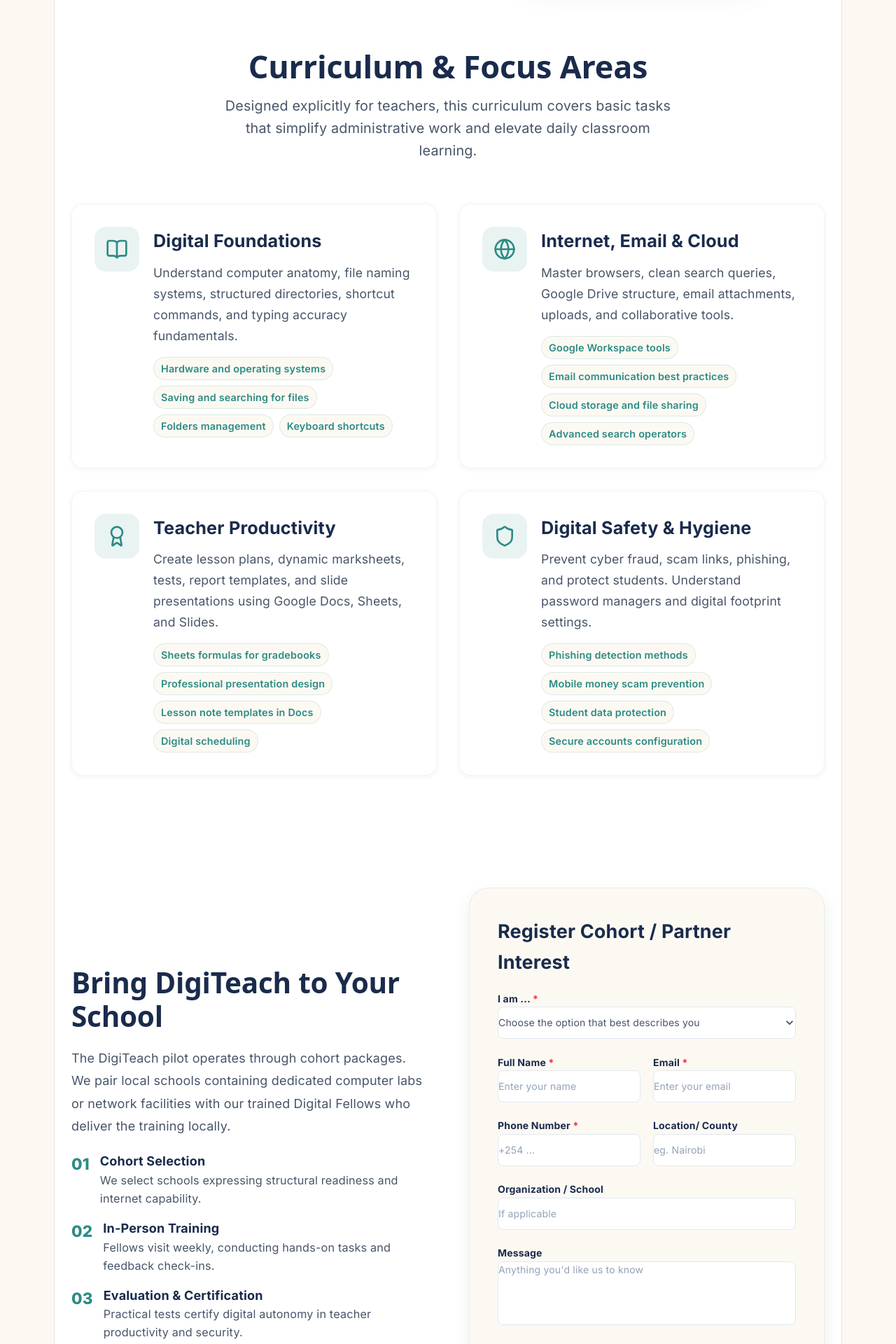
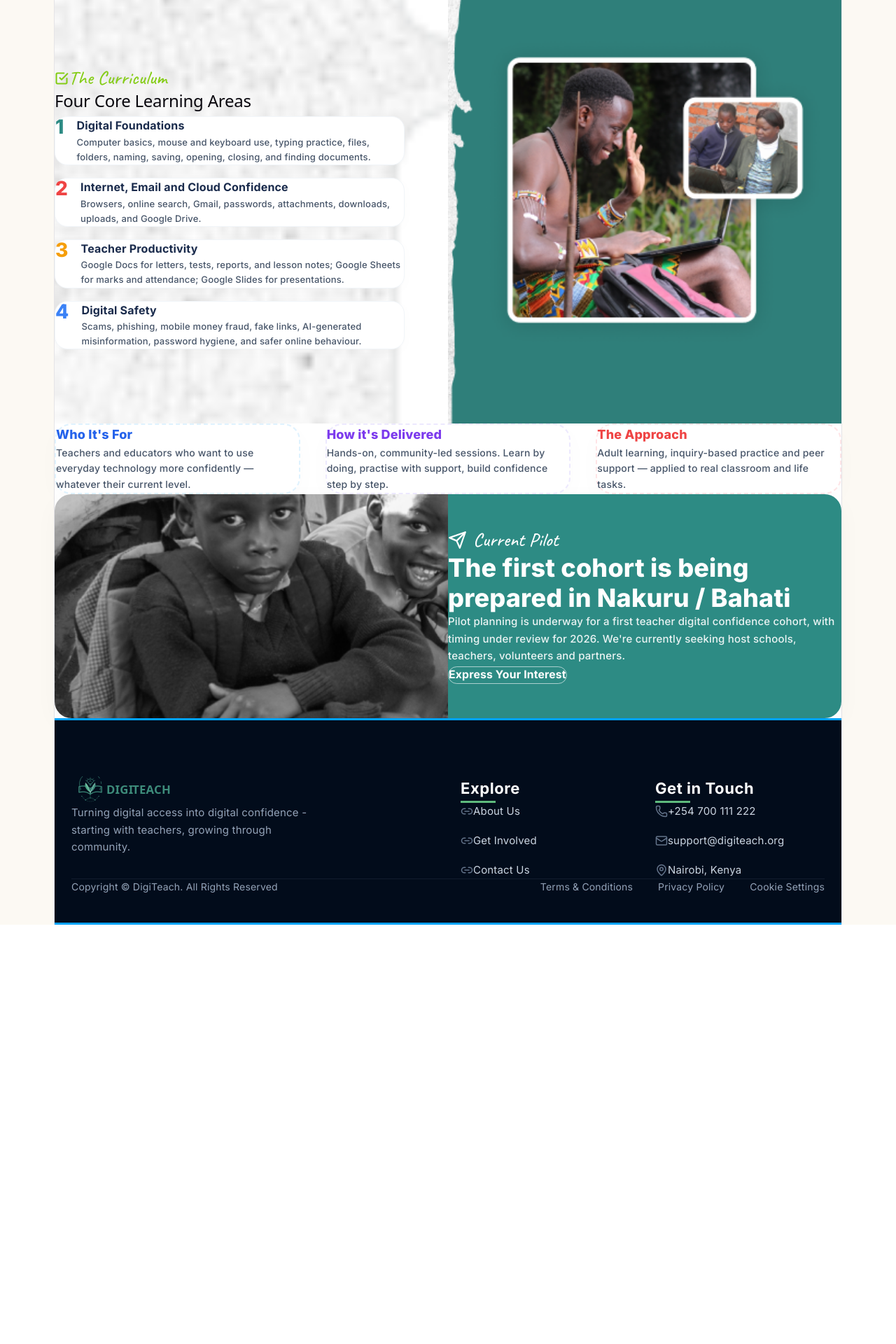
Before and after one commit to habibatiy89-cyber/Digiteach2, a React app: page /digiteach in a window 1280 px wide. Shown: the part 680-2600 px from the top of the page at 70% size. After the commit the page ends 2001 px from the top, so only its background shows below. Built offline with nearby package versions, Linux system fonts and the light colour scheme; the HTML template or start-up script is replaced by a standard one.

Commit message:
complete gitteach section

```diff
--- a/src/pages/DigiTeach.jsx
+++ b/src/pages/DigiTeach.jsx
@@ -1,35 +1,6 @@
 import React from 'react';
-import { BookOpen, Shield, Globe, Award, HelpCircle } from 'lucide-react';
-import VolunteerForm from '../components/VolunteerForm';
 
 const DigiTeach = () => {
-  const curriculum = [
-    {
-      title: 'Digital Foundations',
-      icon: <BookOpen size={32} style={{ color: '#2D8B84' }} />,
-      desc: 'Understand computer anatomy, file naming systems, structured directories, shortcut commands, and typing accuracy fundamentals.',
-      topics: ['Hardware and operating systems', 'Saving and searching for files', 'Folders management', 'Keyboard shortcuts']
-    },
-    {
-      title: 'Internet, Email & Cloud',
-      icon: <Globe size={32} style={{ color: '#2D8B84' }} />,
-      desc: 'Master browsers, clean search queries, Google Drive structure, email attachments, uploads, and collaborative tools.',
-      topics: ['Google Workspace tools', 'Email communication best practices', 'Cloud storage and file sharing', 'Advanced search operators']
-    },
-    {
-      title: 'Teacher Productivity',
-      icon: <Award size={32} style={{ color: '#2D8B84' }} />,
-      desc: 'Create lesson plans, dynamic marksheets, tests, report templates, and slide presentations using Google Docs, Sheets, and Slides.',
-      topics: ['Sheets formulas for gradebooks', 'Professional presentation design', 'Lesson note templates in Docs', 'Digital scheduling']
-    },
-    {
-      title: 'Digital Safety & Hygiene',
-      icon: <Shield size={32} style={{ color: '#2D8B84' }} />,
-      desc: 'Prevent cyber fraud, scam links, phishing, and protect students. Understand password managers and digital footprint settings.',
-      topics: ['Phishing detection methods', 'Mobile money scam prevention', 'Student data protection', 'Secure accounts configuration']
-    }
-  ];
-
   return (
     <div className="w-full bg-white font-sans">
       {/* DigiTeach Hero Banner */}
@@ -84,100 +55,174 @@ const DigiTeach = () => {
       </div>
 
       {/* Curriculum Overview */}
-      <section style={{ padding: '80px 0' }}>
-        <div className="container">
-          <div style={{ textAlign: 'center', marginBottom: '60px' }}>
-            <h2 style={{ fontSize: '2.5rem', color: '#1A2B4C', fontWeight: 700 }}>Curriculum & Focus Areas</h2>
-            <p style={{ color: '#475569', maxWidth: '650px', margin: '15px auto 0', fontSize: '1.1rem' }}>
-              Designed explicitly for teachers, this curriculum covers basic tasks that simplify administrative work and elevate daily classroom learning.
+      <div className="w-full flex flex-col lg:flex-row items-stretch justify-center overflow-hidden">
+
+        {/* Left Column: List on Paper Texture */}
+        <div
+          className="w-full lg:w-1/2 px-8 py-16 md:px-16 md:py-20 flex flex-col justify-center text-left"
+          style={{
+            backgroundImage: "url('/images/paper-bg.png')",
+            backgroundSize: 'cover',
+            backgroundPosition: 'center'
+          }}
+        >
+          {/* Tagline */}
+          <div className="flex items-center mb-3">
+            <svg width="20" height="20" viewBox="0 0 24 24" fill="none" stroke="#84cc16" strokeWidth="2.5" strokeLinecap="round" strokeLinejoin="round" className="mr-2">
+              <polyline points="9 11 12 14 22 4" />
+              <path d="M21 12v7a2 2 0 0 1-2 2H5a2 2 0 0 1-2-2V5a2 2 0 0 1 2-2h11" />
+            </svg>
+            <span
+              className="italic text-2xl"
+              style={{ fontFamily: "'Caveat', cursive", color: '#84cc16' }}
+            >
+              The Curriculum
+            </span>
+          </div>
+
+          {/* Heading */}
+          <h2 className="text-[32px] md:text-[36px] font-extrabold text-[#1A2B4C] mb-8 leading-tight">
+            Four Core Learning Areas
+          </h2>
+
+          {/* List Cards */}
+          <div className="flex flex-col gap-4 max-w-[500px]">
+
+            {/* Area 1 */}
+            <div className="bg-white p-5 rounded-2xl border border-slate-100 shadow-[0_4px_20px_rgba(0,0,0,0.02)] flex gap-4">
+              <span className="text-[28px] font-extrabold text-[#2D8B84] leading-none mt-0.5">1</span>
+              <div>
+                <h4 className="text-[16px] font-bold text-[#1A2B4C] mb-1">Digital Foundations</h4>
+                <p className="text-[13px] text-[#475569] leading-relaxed font-medium">
+                  Computer basics, mouse and keyboard use, typing practice, files, folders, naming, saving, opening, closing, and finding documents.
+                </p>
+              </div>
+            </div>
+
+            {/* Area 2 */}
+            <div className="bg-white p-5 rounded-2xl border border-slate-100 shadow-[0_4px_20px_rgba(0,0,0,0.02)] flex gap-4">
+              <span className="text-[28px] font-extrabold text-[#EF4444] leading-none mt-0.5">2</span>
+              <div>
+                <h4 className="text-[16px] font-bold text-[#1A2B4C] mb-1">Internet, Email and Cloud Confidence</h4>
+                <p className="text-[13px] text-[#475569] leading-relaxed font-medium">
+                  Browsers, online search, Gmail, passwords, attachments, downloads, uploads, and Google Drive.
+                </p>
+              </div>
+            </div>
+
+            {/* Area 3 */}
+            <div className="bg-white p-5 rounded-2xl border border-slate-100 shadow-[0_4px_20px_rgba(0,0,0,0.02)] flex gap-4">
+              <span className="text-[28px] font-extrabold text-[#F59E0B] leading-none mt-0.5">3</span>
+              <div>
+                <h4 className="text-[16px] font-bold text-[#1A2B4C] mb-1">Teacher Productivity</h4>
+                <p className="text-[13px] text-[#475569] leading-relaxed font-medium">
+                  Google Docs for letters, tests, reports, and lesson notes; Google Sheets for marks and attendance; Google Slides for presentations.
+                </p>
+              </div>
+            </div>
+
+            {/* Area 4 */}
+            <div className="bg-white p-5 rounded-2xl border border-slate-100 shadow-[0_4px_20px_rgba(0,0,0,0.02)] flex gap-4">
+              <span className="text-[28px] font-extrabold text-[#3B82F6] leading-none mt-0.5">4</span>
+              <div>
+                <h4 className="text-[16px] font-bold text-[#1A2B4C] mb-1">Digital Safety</h4>
+                <p className="text-[13px] text-[#475569] leading-relaxed font-medium">
+                  Scams, phishing, mobile money fraud, fake links, AI-generated misinformation, password hygiene, and safer online behaviour.
+                </p>
+              </div>
+            </div>
+
+          </div>
+        </div>
+
+        {/* Right Column: Teal Graphic Panel */}
+        <div className="w-full lg:w-1/2 flex-shrink-0 flex items-stretch">
+          <img
+            src="/images/curriculum-right.png"
+            alt="Curriculum visual presentation"
+            className="w-full h-auto lg:h-full object-cover"
+          />
+        </div>
+
+      </div>
+
+      {/* Cards Info Section */}
+      <div className="max-w-6xl mx-auto px-6 py-16">
+        <div className="grid grid-cols-1 md:grid-cols-3 gap-8">
+          {/* Card 1 */}
+          <div className="bg-white rounded-[24px] p-8 shadow-[0_10px_35px_rgba(0,0,0,0.02)] border-2 border-dashed border-sky-100 flex flex-col text-left">
+            <h4 className="text-[18px] font-extrabold text-[#2563EB] mb-4">Who It's For</h4>
+            <p className="text-[#475569] text-[14px] leading-relaxed font-medium">
+              Teachers and educators who want to use everyday technology more confidently — whatever their current level.
             </p>
           </div>
 
-          <div className="grid-2">
-            {curriculum.map((item, idx) => (
-              <div key={idx} className="card-hover" style={{ display: 'flex', gap: '20px', alignItems: 'flex-start' }}>
-                <div style={{
-                  padding: '16px',
-                  backgroundColor: 'rgba(45, 139, 132, 0.1)',
-                  borderRadius: '16px',
-                  display: 'flex',
-                  alignItems: 'center',
-                  justifyContent: 'center'
-                }}>
-                  {item.icon}
-                </div>
-                <div>
-                  <h3 style={{ fontSize: '1.4rem', color: '#1A2B4C', marginBottom: '10px', fontWeight: 700 }}>{item.title}</h3>
-                  <p style={{ color: '#475569', fontSize: '0.98rem', marginBottom: '15px', lineHeight: 1.7 }}>{item.desc}</p>
-                  <div style={{ display: 'flex', flexWrap: 'wrap', gap: '8px' }}>
-                    {item.topics.map((t, index) => (
-                      <span key={index} style={{
-                        fontSize: '0.8rem',
-                        padding: '4px 10px',
-                        backgroundColor: '#FCF9F3',
-                        color: '#2D8B84',
-                        border: '1px solid rgba(45,139,132,0.15)',
-                        borderRadius: '99px',
-                        fontWeight: 600
-                      }}>{t}</span>
-                    ))}
-                  </div>
-                </div>
-              </div>
-            ))}
+          {/* Card 2 */}
+          <div className="bg-white rounded-[24px] p-8 shadow-[0_10px_35px_rgba(0,0,0,0.02)] border-2 border-dashed border-violet-100 flex flex-col text-left">
+            <h4 className="text-[18px] font-extrabold text-[#7C3AED] mb-4">How it's Delivered</h4>
+            <p className="text-[#475569] text-[14px] leading-relaxed font-medium">
+              Hands-on, community-led sessions. Learn by doing, practise with support, build confidence step by step.
+            </p>
+          </div>
+
+          {/* Card 3 */}
+          <div className="bg-white rounded-[24px] p-8 shadow-[0_10px_35px_rgba(0,0,0,0.02)] border-2 border-dashed border-rose-100 flex flex-col text-left">
+            <h4 className="text-[18px] font-extrabold text-[#EF4444] mb-4">The Approach</h4>
+            <p className="text-[#475569] text-[14px] leading-relaxed font-medium">
+              Adult learning, inquiry-based practice and peer support — applied to real classroom and life tasks.
+            </p>
           </div>
         </div>
-      </section>
+      </div>
 
-      {/* Program Path & Registration */}
-      <section style={{ padding: '80px 0', backgroundColor: '#ffffff' }}>
-        <div className="container">
-          <div className="grid-2" style={{ alignItems: 'center', gap: '60px' }}>
-            <div>
-              <h2 style={{ fontSize: '2.25rem', color: '#1A2B4C', fontWeight: 700, marginBottom: '20px' }}>
-                Bring DigiTeach to Your School
-              </h2>
-              <p style={{ color: '#475569', marginBottom: '20px', lineHeight: 1.8 }}>
-                The DigiTeach pilot operates through cohort packages. We pair local schools containing dedicated computer labs or network facilities with our trained Digital Fellows who deliver the training locally.
-              </p>
-              <div style={{ display: 'flex', flexDirection: 'column', gap: '15px', marginBottom: '30px' }}>
-                <div style={{ display: 'flex', gap: '15px' }}>
-                  <div style={{ fontWeight: 800, color: '#2D8B84', fontSize: '1.25rem' }}>01</div>
-                  <div>
-                    <h4 style={{ color: '#1A2B4C', fontWeight: 700 }}>Cohort Selection</h4>
-                    <p style={{ fontSize: '0.9rem', color: '#475569' }}>We select schools expressing structural readiness and internet capability.</p>
-                  </div>
-                </div>
-                <div style={{ display: 'flex', gap: '15px' }}>
-                  <div style={{ fontWeight: 800, color: '#2D8B84', fontSize: '1.25rem' }}>02</div>
-                  <div>
-                    <h4 style={{ color: '#1A2B4C', fontWeight: 700 }}>In-Person Training</h4>
-                    <p style={{ fontSize: '0.9rem', color: '#475569' }}>Fellows visit weekly, conducting hands-on tasks and feedback check-ins.</p>
-                  </div>
-                </div>
-                <div style={{ display: 'flex', gap: '15px' }}>
-                  <div style={{ fontWeight: 800, color: '#2D8B84', fontSize: '1.25rem' }}>03</div>
-                  <div>
-                    <h4 style={{ color: '#1A2B4C', fontWeight: 700 }}>Evaluation & Certification</h4>
-                    <p style={{ fontSize: '0.9rem', color: '#475569' }}>Practical tests certify digital autonomy in teacher productivity and security.</p>
-                  </div>
-                </div>
-              </div>
+      {/* Current Pilot Section */}
+      <div className="max-w-6xl mx-auto px-6 pb-24">
+        <div className="w-full grid grid-cols-1 md:grid-cols-2 rounded-[24px] overflow-hidden shadow-[0_10px_35px_rgba(0,0,0,0.03)]">
+          {/* Left Column: Black & White Photo */}
+          <div className="relative h-64 md:h-auto min-h-[320px]">
+            <img
+              src="/images/current-pilot.png"
+              alt="Current Pilot children in Nakuru"
+              className="absolute inset-0 w-full h-full object-cover"
+            />
+          </div>
+
+          {/* Right Column: Teal Box */}
+          <div className="bg-[#2D8B84] p-8 md:p-16 flex flex-col justify-center text-left text-white">
+            {/* Tagline: Current Pilot */}
+            <div
+              className="flex items-center gap-2 text-lime italic text-2xl mb-4"
+              style={{ fontFamily: "'Caveat', cursive" }}
+            >
+              {/* Paper Plane SVG */}
+              <svg className="w-6 h-6 text-lime stroke-[2]" viewBox="0 0 24 24" fill="none" stroke="currentColor" strokeLinecap="round" strokeLinejoin="round">
+                <path d="M22 2L11 13M22 2l-7 20-4-9-9-4 20-7z" />
+              </svg>
+              Current Pilot
             </div>
 
-            <div style={{
-              backgroundColor: '#FCF9F3',
-              padding: '40px',
-              borderRadius: '28px',
-              border: '1px solid rgba(45, 139, 132, 0.1)',
-              boxShadow: 'var(--shadow-md)'
-            }}>
-              <h3 style={{ color: '#1A2B4C', fontWeight: 700, marginBottom: '20px', fontSize: '1.5rem' }}>Register Cohort / Partner Interest</h3>
-              <VolunteerForm />
+            {/* Heading */}
+            <h3 className="text-3xl md:text-[36px] font-extrabold text-white leading-[1.2] mb-6">
+              The <span className="text-lime">first cohort</span> is being prepared in Nakuru / Bahati
+            </h3>
+
+            {/* Description */}
+            <p className="text-white/90 text-[15px] leading-relaxed mb-8 font-medium">
+              Pilot planning is underway for a first teacher digital confidence cohort, with timing under review for 2026. We're currently seeking host schools, teachers, volunteers and partners.
+            </p>
+
+            {/* Button */}
+            <div>
+              <a
+                href="/contact"
+                className="inline-block border border-white/60 hover:border-white text-white rounded-full px-8 py-3.5 text-sm font-bold hover:bg-white hover:text-[#2D8B84] transition-all duration-300"
+              >
+                Express Your Interest
+              </a>
             </div>
           </div>
         </div>
-      </section>
+      </div>
     </div>
   );
 };
```
Also changed, not shown: public/images/curriculum-right.png (added), public/images/paper-bg.png (added).
